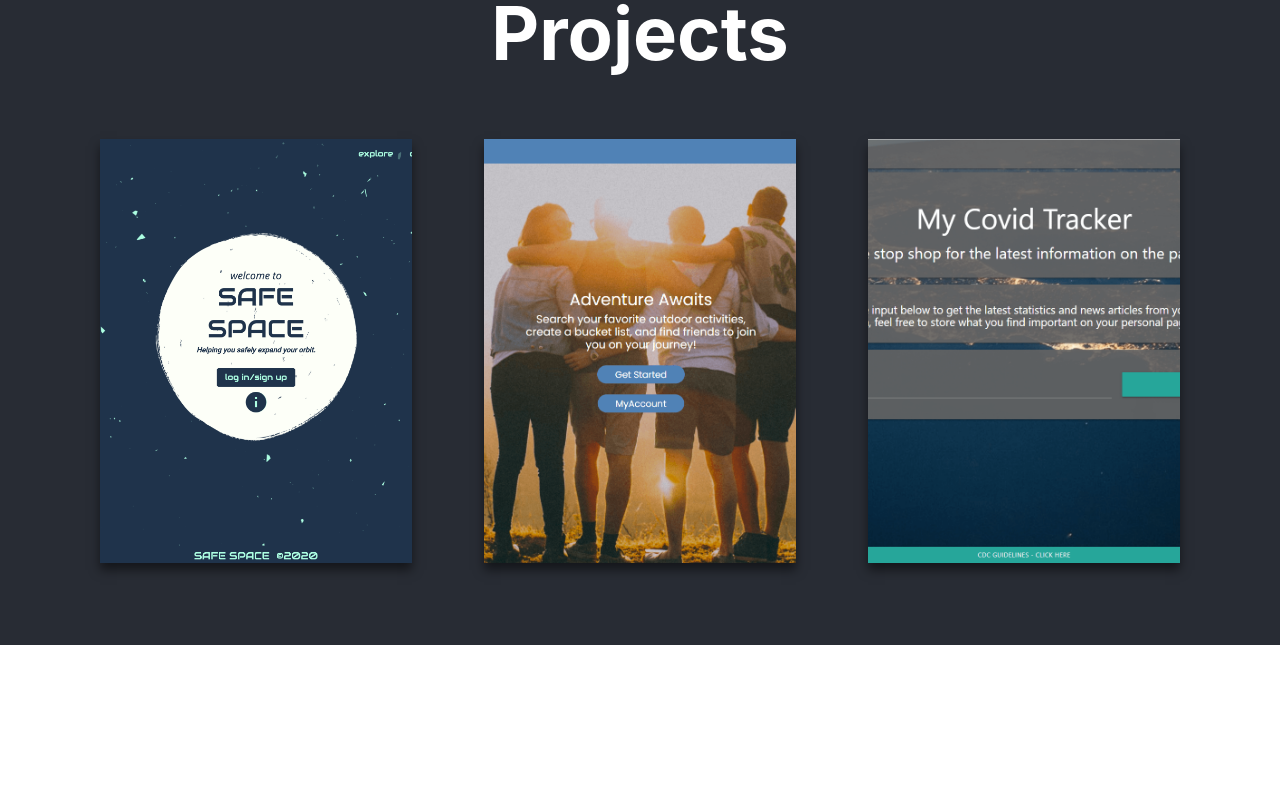
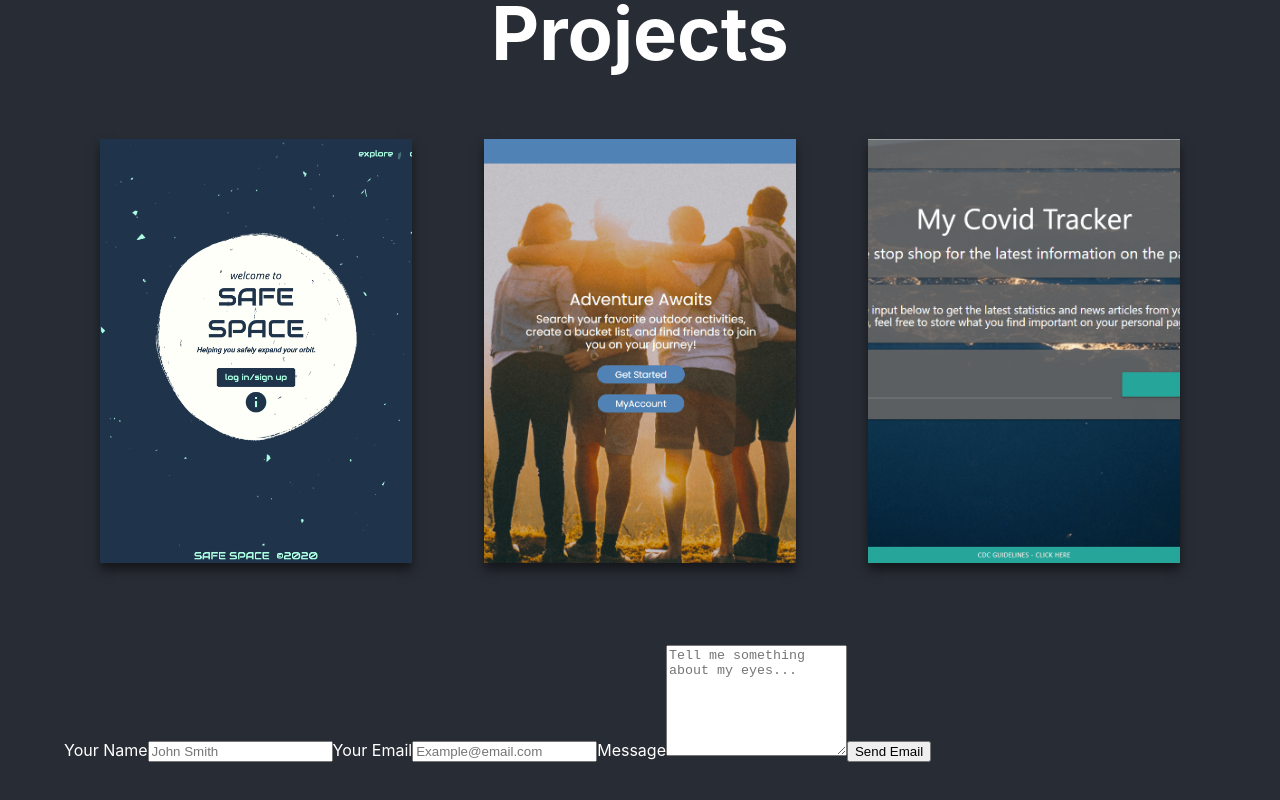
Before and after one commit to BR3NDAN-L8N/Portfolio, a React (Create React App) app in the folder client/: page / in a window 1280 px wide. Shown: the part 1956-2756 px from the top of the page. Before the commit the page ends 2601 px from the top, so only its background shows below. Built offline with nearby package versions, Linux system fonts and the light colour scheme.

Commit message:
added form html, no styling or back-end connection made

```diff
--- a/client/package.json
+++ b/client/package.json
@@ -8,6 +8,7 @@
     "@testing-library/user-event": "^12.7.3",
     "react": "^17.0.1",
     "react-dom": "^17.0.1",
+    "react-hook-form": "^6.15.5",
     "react-scripts": "4.0.3",
     "react-scroll": "^1.8.2",
     "web-vitals": "^1.1.0"
--- a/client/src/App.js
+++ b/client/src/App.js
@@ -2,6 +2,7 @@
 import Navbar from "./components/Navbar/Navbar";
 import About from "./AppSections/About/About";
 import Projects from "./AppSections/Projects/Projects";
+import Contact from "./AppSections/Contact/Contact";
 
 import './App.css';
 
@@ -17,6 +18,7 @@ function App() {
 
           <About />
           <Projects />
+          <Contact />
     </main>
   );
 }
--- /dev/null
+++ b/client/src/AppSections/Contact/Contact.js
@@ -0,0 +1,33 @@
+//  REACT imports
+import React from 'react';
+import { useForm } from 'react-hook-form';
+//  STYLE imports
+import './Contact.css';
+export default function Contact() {
+
+    //  FORM
+    const { register, handleSubmit, error } = useForm();
+
+    const configureEmail = (data) => {
+        console.log(data);
+    }
+
+    return (
+        <article className="contact" id="contact-section">
+            <form className="form" onSubmit={handleSubmit(configureEmail)}>
+                {/* FIRST NAME */}
+                <label htmlFor="name">Your Name</label>
+                <input type="text" id="name" placeholder="John Smith" name="name" ref={register} />
+                {/* LAST NAME */}
+                <label htmlFor="email">Your Email</label>
+                <input type="text" id="email" placeholder="Example@email.com" name="email" ref={register} />
+                {/* MESSAGE  */}
+                <label htmlFor="message">Message</label>
+                <textarea type="text" rows="7" id="form-message"
+                    placeholder="Tell me something about my eyes..." name="message" ref={register}></textarea>
+                {/* SUBMIT EMAIL */}
+                <input type="submit" value="Send Email" />
+            </form>
+        </article>
+    )
+}
--- a/client/src/components/Navbar/Navbar.js
+++ b/client/src/components/Navbar/Navbar.js
@@ -22,6 +22,10 @@ export default function Navbar() {
                     name="Projects"
                     id="projects-section"
                 />
+                <NavbarLink
+                    name="Contact"
+                    id="contact-section"
+                />
 
             </span>
         </nav>
```
Also changed, not shown: client/src/AppSections/Contact/Contact.css (added), 1 other file (tests, documents, lock files or other folders).
